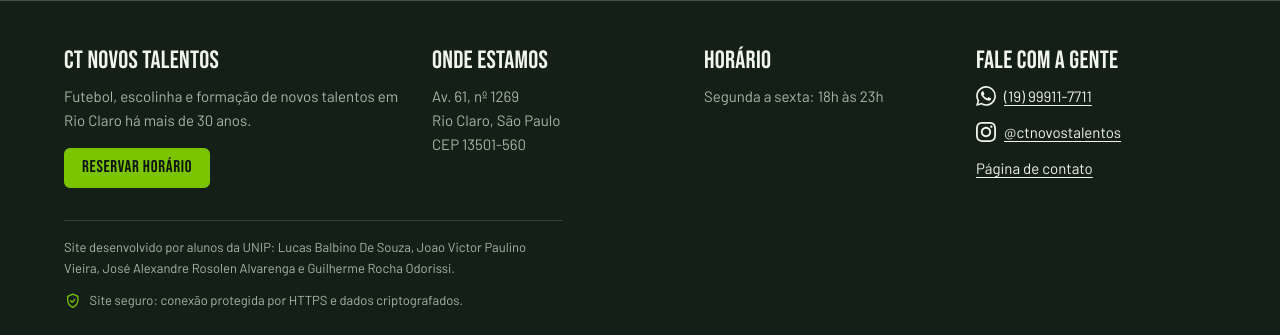
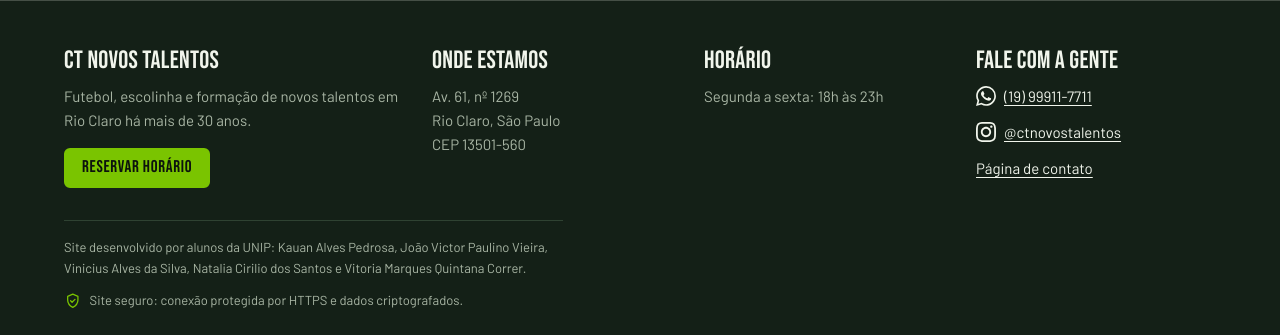
Before and after one commit to viniasz-dev/CT-Novos-Talentos, a Django app: page /contato/ in a window 1280 px wide. Shown: the part 1365-1700 px from the top of the page. Run offline with Django 5.2, Linux system fonts and the light colour scheme; parts of the project's set-up code (start-up, migrations or seed data) failed here and were passed over.

Commit message:
Atualiza nomes dos alunos no rodapé
Co-Authored-By: Claude Sonnet 5.5 <noreply@anthropic.com>

```diff
--- a/templates/base.html
+++ b/templates/base.html
@@ -100,8 +100,8 @@
           </div>
         </div>
         <p class="site-footer__credits">
-          Site desenvolvido por alunos da UNIP: Lucas Balbino De Souza, Joao Victor Paulino Vieira,
-          José Alexandre Rosolen Alvarenga e Guilherme Rocha Odorissi.
+          Site desenvolvido por alunos da UNIP: Kauan Alves Pedrosa, João Victor Paulino Vieira,
+          Vinicius Alves da Silva, Natalia Cirilio dos Santos e Vitoria Marques Quintana Correr.
         </p>
         <p class="site-footer__secure">
           <svg class="icon" aria-hidden="true" viewBox="0 0 24 24" fill="none" stroke="currentColor" stroke-width="1.8" stroke-linecap="round" stroke-linejoin="round"><path d="M12 3 5 6v5c0 4.5 3 8 7 10 4-2 7-5.5 7-10V6z"/><path d="m9 12 2 2 4-4"/></svg>
```
